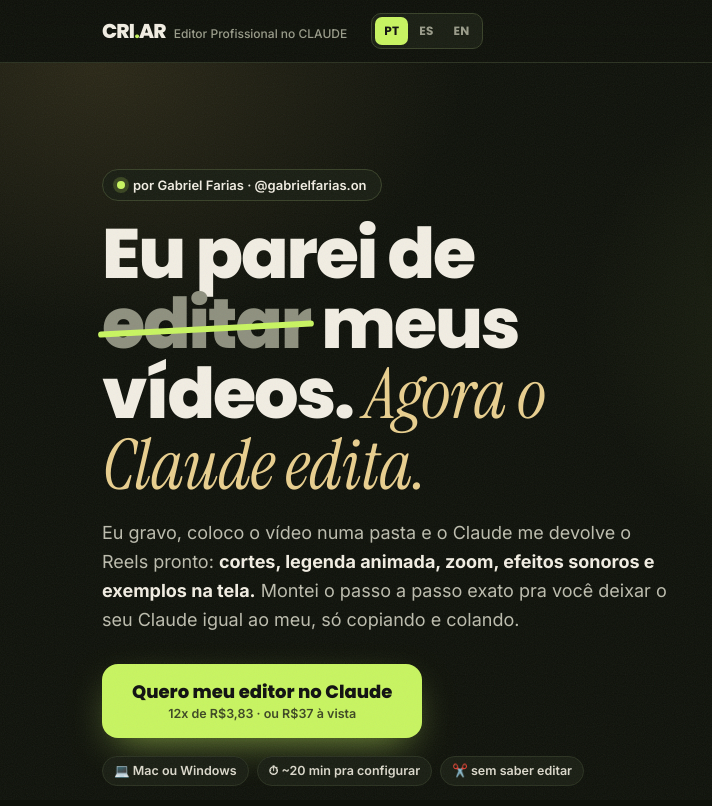
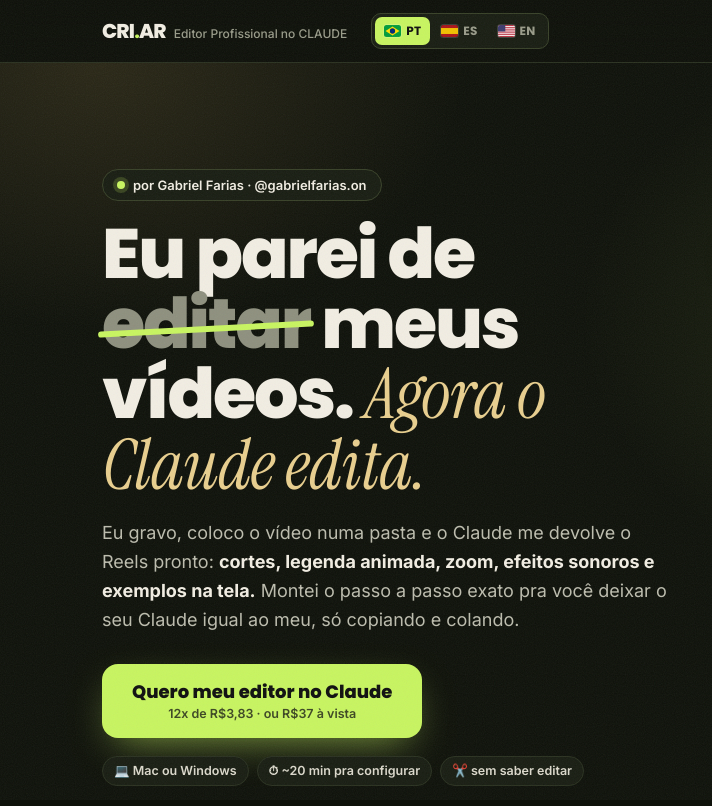
Before and after one commit to gabrielfariason/criar, a plain HTML site: page index.html in a window 1280 px wide. Shown: the top 806 px of the page, 0-712 px from the left. Drawn offline with Linux system fonts and the light colour scheme.

Commit message:
Bandeiras no seletor de idioma
Co-Authored-By: Claude Opus 5.5 <noreply@anthropic.com>
Claude-Session: https://claude.ai/code/session_01MK9mRq87VjRKeMqu52atVU

```diff
--- a/index.html
+++ b/index.html
@@ -79,9 +79,10 @@ em.s,h1 em,h2 em{font-family:var(--serif);font-style:italic;font-weight:400;lett
 @media (max-width:360px){.ticket .btn.buy{font-size:18px}}
 .offer li{display:block!important;position:relative;padding-left:24px}.offer li:before{position:absolute;left:0}.offer li .bn{position:relative;top:-1px}
 .lang{display:flex;gap:2px;background:var(--panel);border:1px solid var(--line2);border-radius:10px;padding:3px;margin-left:4px}
-.lang button{border:0;background:none;color:var(--mut);font:700 12px Poppins;padding:5px 9px;border-radius:7px;cursor:pointer;letter-spacing:.02em}
+.lang button{display:flex;align-items:center;gap:5px;border:0;background:none;color:var(--mut);font:700 12px Poppins;padding:5px 9px;border-radius:7px;cursor:pointer;letter-spacing:.02em}
+.lang svg{width:17px;height:12px;border-radius:2.5px;flex:none;box-shadow:0 0 0 1px rgba(255,255,255,.15)}
 .lang button.on{background:var(--lime);color:var(--ink)}
-@media (max-width:900px){.lang{margin-left:auto}.lang button{padding:6px 10px;font-size:12.5px}}
+@media (max-width:900px){.lang{margin-left:auto}.lang button{padding:6px 8px;font-size:12px;gap:4px}}
 /* nav */
 nav{position:sticky;top:0;z-index:50;background:rgba(14,17,10,.82);backdrop-filter:blur(14px);border-bottom:1px solid var(--line)}
 nav .wrap{display:flex;align-items:center;height:62px;gap:20px}
@@ -295,7 +296,7 @@ footer .wrap{display:flex;justify-content:space-between;gap:20px;flex-wrap:wrap}
 <body>
 <nav><div class="wrap">
 <a class="logo" href="#topo">CRI<b>.</b>AR<small data-t="t0">Editor Profissional no CLAUDE</small></a>
-<div class="lang" role="group" aria-label="Idioma"><button data-l="pt" class="on">PT</button><button data-l="es">ES</button><button data-l="en">EN</button></div>
+<div class="lang" role="group" aria-label="Idioma"><button data-l="pt" class="on" aria-label="Português"><svg viewBox="0 0 20 14" aria-hidden="true"><rect width="20" height="14" fill="#009C3B"/><path d="M10 1.6 18.2 7 10 12.4 1.8 7z" fill="#FFDF00"/><circle cx="10" cy="7" r="3.1" fill="#002776"/></svg>PT</button><button data-l="es" aria-label="Español"><svg viewBox="0 0 20 14" aria-hidden="true"><rect width="20" height="14" fill="#AA151B"/><rect y="3.5" width="20" height="7" fill="#F1BF00"/></svg>ES</button><button data-l="en" aria-label="English"><svg viewBox="0 0 20 14" aria-hidden="true"><rect width="20" height="14" fill="#fff"/><g fill="#B22234"><rect width="20" height="1.08"/><rect y="2.15" width="20" height="1.08"/><rect y="4.3" width="20" height="1.08"/><rect y="6.46" width="20" height="1.08"/><rect y="8.6" width="20" height="1.08"/><rect y="10.77" width="20" height="1.08"/><rect y="12.92" width="20" height="1.08"/></g><rect width="8.6" height="7.54" fill="#3C3B6E"/></svg>EN</button></div>
   <a class="navcta" data-t="t1" href="#oferta">Quero o CRI.AR</a>
 </div></nav>
 <header class="hero" id="topo"><div class="wrap hgrid">
```
